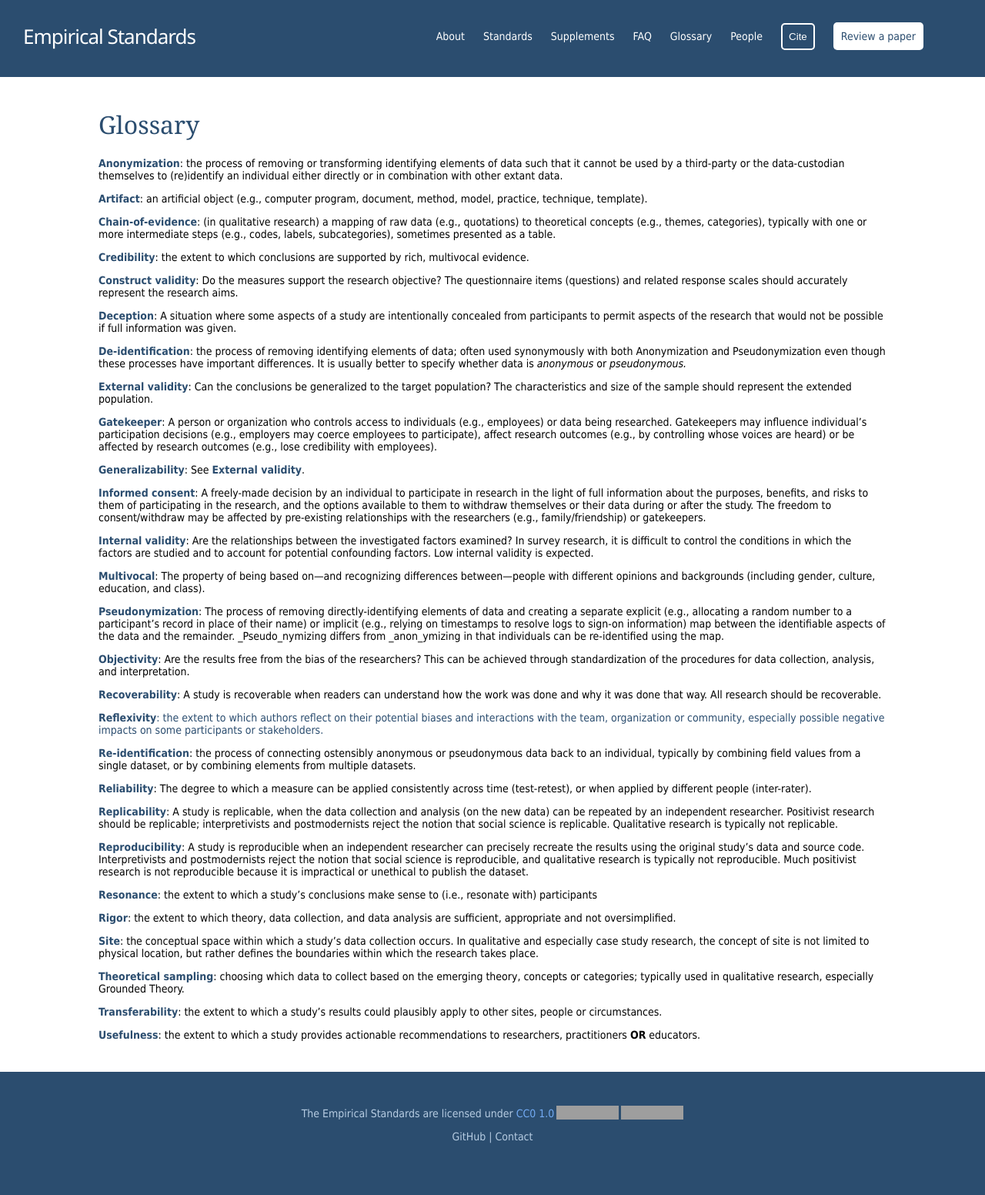
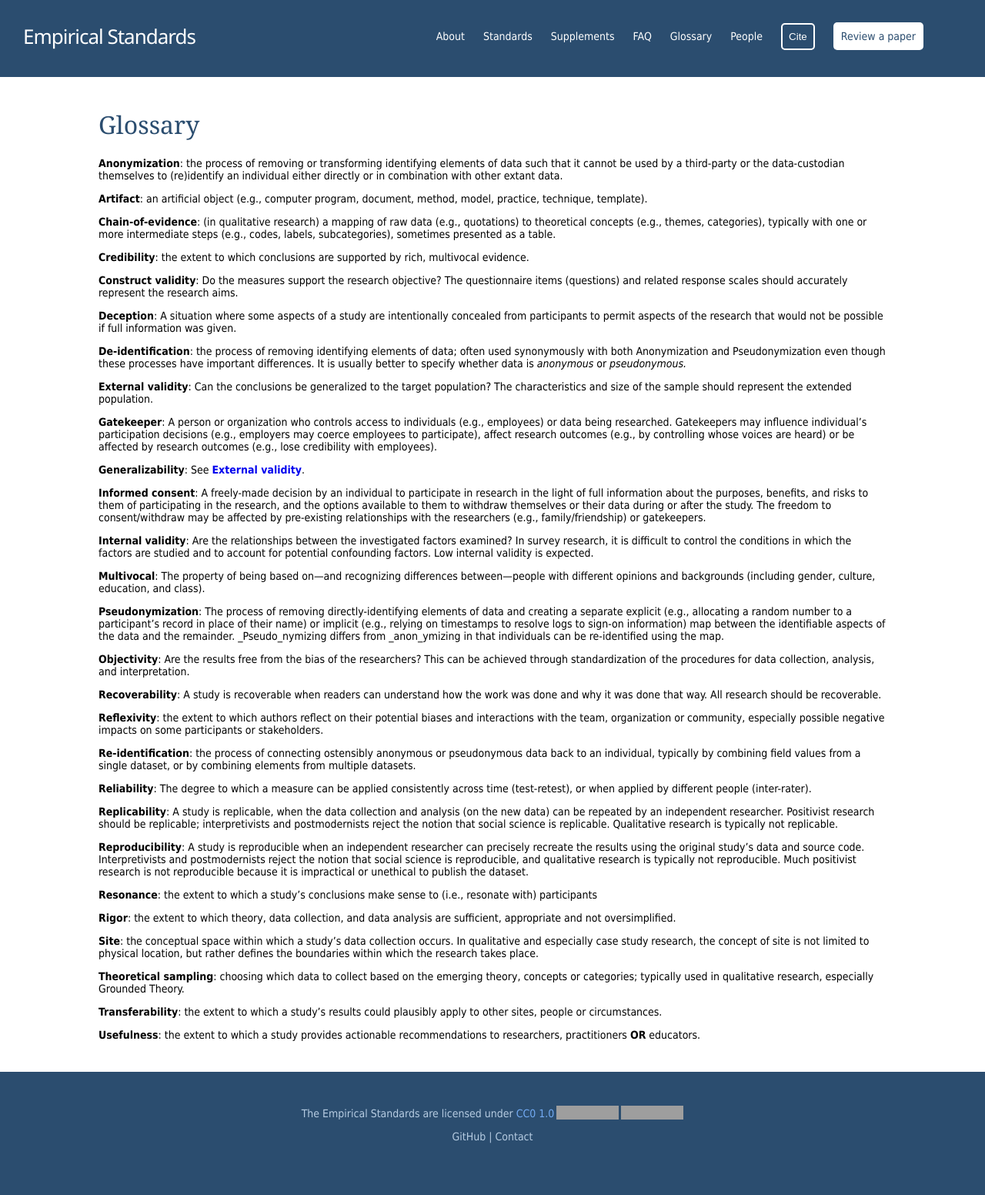
Before and after one commit to eschltz/standardstest, a Jekyll site: the page built from tab_06_glossary.md, in a window 1280 px wide. Shown: the whole page at 77% size. Built offline with Jekyll 4.4.1, drawn with Linux system fonts in a browser that asks for light colours; grey boxes are pictures that could not be loaded.

Commit message:
Home page style fixes

```diff
--- a/assets/css/style.scss
+++ b/assets/css/style.scss
@@ -47,10 +47,6 @@
 	margin: auto;
 	margin-top: 40px;
 	margin-bottom: 40px;
-}
-
-main .wrapper a {
-	color: #2b4d6f;
 }
 
 form ul {
@@ -413,7 +409,10 @@
 }
 
 #history-section a {
-	font-size: 1.5em;
+	font-size: 1.3em;
+	color: #2a7ae2;
+	display: block;
+	margin-top: 50px;
 }
 
 #ready-text {
```
Also changed, not shown: index.md (+7 -3 lines).
